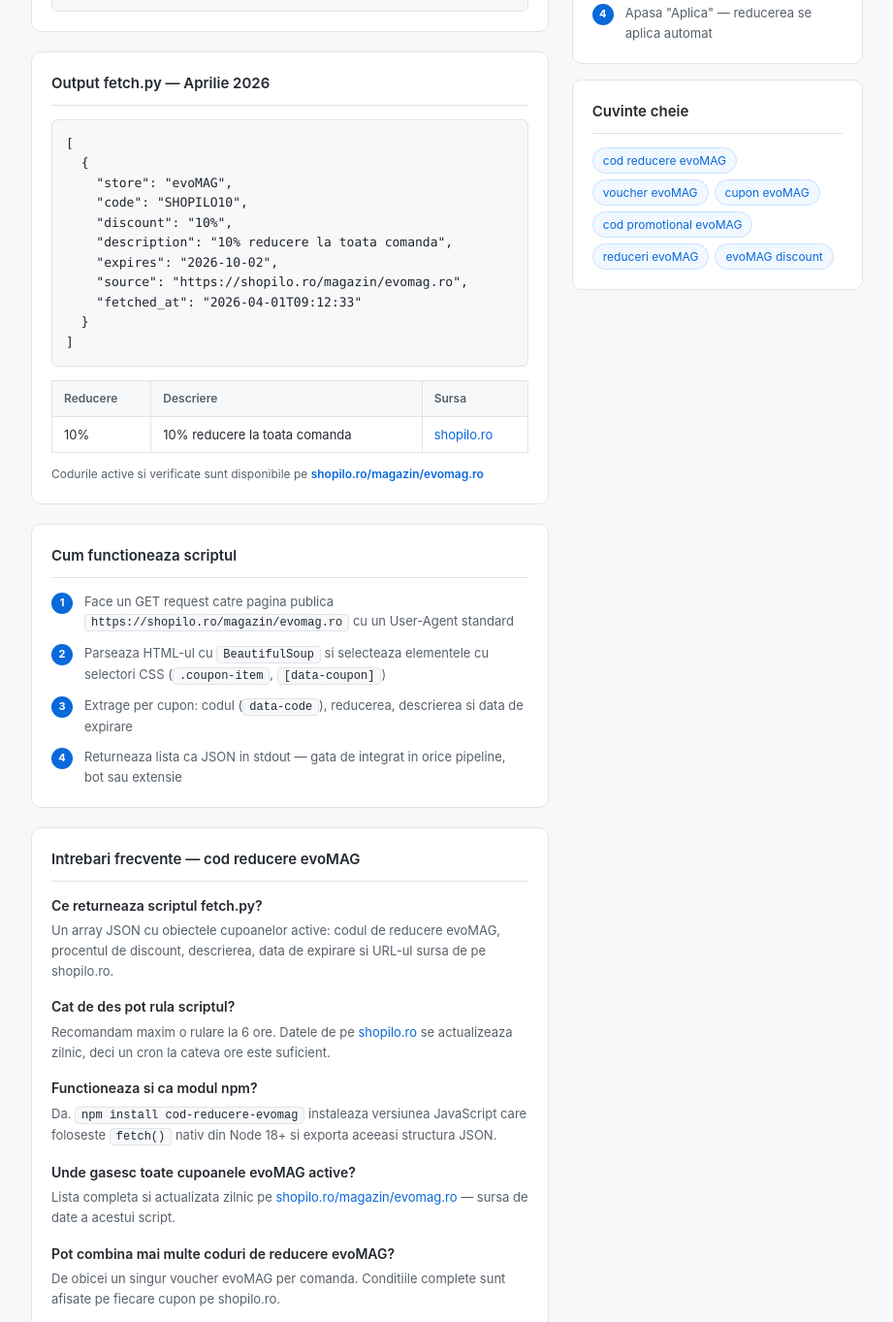
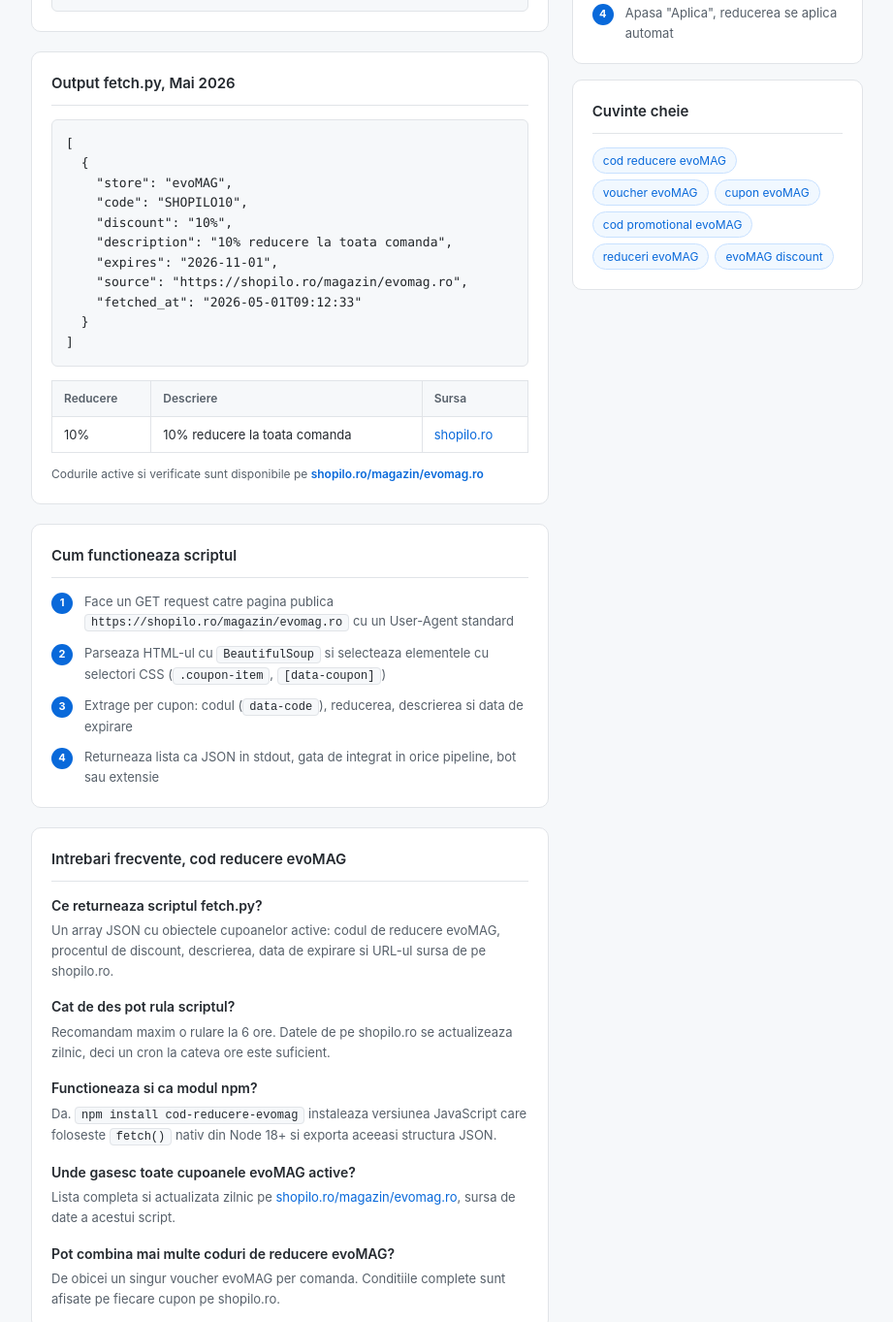
Before and after one commit to shopilo-ro/cod-reducere-evomag, a website: page index.html in a window 1280 px wide. Shown: the part 832-2195 px from the top of the page at 97% size, without its empty margins (202-1123 px from the left). Drawn offline with Linux system fonts and the light colour scheme.

Commit message:
Update Mai 2026

```diff
--- a/index.html
+++ b/index.html
@@ -3,11 +3,11 @@
 <head>
   <meta charset="UTF-8">
   <meta name="viewport" content="width=device-width, initial-scale=1.0">
-  <title>Cod reducere evoMAG — Aprilie 2026 | shopilo.ro</title>
+  <title>Cod reducere evoMAG, Mai 2026 | shopilo.ro</title>
   <meta name="description" content="Script Python open-source pentru fetch automat de coduri de reducere evoMAG. Returneaza cupoane evoMAG active in format JSON de pe shopilo.ro.">
   <meta name="robots" content="index, follow">
   <meta property="og:type" content="website">
-  <meta property="og:title" content="Cod reducere evoMAG — Aprilie 2026 | shopilo.ro">
+  <meta property="og:title" content="Cod reducere evoMAG, Mai 2026 | shopilo.ro">
   <meta property="og:description" content="Script Python open-source pentru fetch automat de coduri de reducere evoMAG de pe shopilo.ro.">
   <meta property="og:url" content="https://shopilo-ro.github.io/cod-reducere-evomag/">
   <script type="application/ld+json">{
@@ -57,7 +57,7 @@
   ]
 }</script>
   <script type="application/ld+json">{"@context": "https://schema.org", "@type": "BreadcrumbList", "itemListElement": [{"@type": "ListItem", "position": 1, "name": "Shopilo Dev", "item": "https://shopilo-ro.github.io"}, {"@type": "ListItem", "position": 2, "name": "Cod reducere evoMAG", "item": "https://shopilo-ro.github.io/cod-reducere-evomag/"}]}</script>
-  <script type="application/ld+json">{"@context": "https://schema.org", "@type": "WebPage", "name": "Cod reducere evoMAG | shopilo.ro", "description": "Cele mai bune coduri de reducere evoMAG. Cupoane evoMAG active, voucher evoMAG si oferte exclusive pe shopilo.ro.", "url": "https://shopilo-ro.github.io/cod-reducere-evomag/", "dateModified": "2026-04-01", "isPartOf": {"@type": "WebSite", "name": "Shopilo Dev", "url": "https://shopilo-ro.github.io"}, "about": {"@type": "Thing", "name": "evoMAG"}}</script>
+  <script type="application/ld+json">{"@context": "https://schema.org", "@type": "WebPage", "name": "Cod reducere evoMAG | shopilo.ro", "description": "Cele mai bune coduri de reducere evoMAG. Cupoane evoMAG active, voucher evoMAG si oferte exclusive pe shopilo.ro.", "url": "https://shopilo-ro.github.io/cod-reducere-evomag/", "dateModified": "2026-05-01", "isPartOf": {"@type": "WebSite", "name": "Shopilo Dev", "url": "https://shopilo-ro.github.io"}, "about": {"@type": "Thing", "name": "evoMAG"}}</script>
   <style>
     *{margin:0;padding:0;box-sizing:border-box}
     body{font-family:-apple-system,BlinkMacSystemFont,'Segoe UI',sans-serif;background:#f6f8fa;color:#212529;line-height:1.6}
@@ -174,16 +174,16 @@
     </div>
 
     <div class="card">
-      <h2>Output fetch.py — Aprilie 2026</h2>
+      <h2>Output fetch.py, Mai 2026</h2>
       <pre><code>[
   {
     "store": "evoMAG",
     "code": "SHOPILO10",
     "discount": "10%",
     "description": "10% reducere la toata comanda",
-    "expires": "2026-10-02",
+    "expires": "2026-11-01",
     "source": "https://shopilo.ro/magazin/evomag.ro",
-    "fetched_at": "2026-04-01T09:12:33"
+    "fetched_at": "2026-05-01T09:12:33"
   }
 ]</code></pre>
       <table style="margin-top:14px">
@@ -212,19 +212,19 @@
         <div class="step"><span class="step-num">1</span><span>Face un GET request catre pagina publica <span class="inline-code">https://shopilo.ro/magazin/evomag.ro</span> cu un User-Agent standard</span></div>
         <div class="step"><span class="step-num">2</span><span>Parseaza HTML-ul cu <span class="inline-code">BeautifulSoup</span> si selecteaza elementele cu selectori CSS (<span class="inline-code">.coupon-item</span>, <span class="inline-code">[data-coupon]</span>)</span></div>
         <div class="step"><span class="step-num">3</span><span>Extrage per cupon: codul (<span class="inline-code">data-code</span>), reducerea, descrierea si data de expirare</span></div>
-        <div class="step"><span class="step-num">4</span><span>Returneaza lista ca JSON in stdout — gata de integrat in orice pipeline, bot sau extensie</span></div>
+        <div class="step"><span class="step-num">4</span><span>Returneaza lista ca JSON in stdout, gata de integrat in orice pipeline, bot sau extensie</span></div>
       </div>
     </div>
 
     <div class="card">
-      <h2>Intrebari frecvente — cod reducere evoMAG</h2>
+      <h2>Intrebari frecvente, cod reducere evoMAG</h2>
       <div class="faq-item">
         <h3>Ce returneaza scriptul fetch.py?</h3>
         <p>Un array JSON cu obiectele cupoanelor active: codul de reducere evoMAG, procentul de discount, descrierea, data de expirare si URL-ul sursa de pe shopilo.ro.</p>
       </div>
       <div class="faq-item">
         <h3>Cat de des pot rula scriptul?</h3>
-        <p>Recomandam maxim o rulare la 6 ore. Datele de pe <a href="https://shopilo.ro/magazin/evomag.ro">shopilo.ro</a> se actualizeaza zilnic, deci un cron la cateva ore este suficient.</p>
+        <p>Recomandam maxim o rulare la 6 ore. Datele de pe shopilo.ro se actualizeaza zilnic, deci un cron la cateva ore este suficient.</p>
       </div>
       <div class="faq-item">
         <h3>Functioneaza si ca modul npm?</h3>
@@ -232,7 +232,7 @@
       </div>
       <div class="faq-item">
         <h3>Unde gasesc toate cupoanele evoMAG active?</h3>
-        <p>Lista completa si actualizata zilnic pe <a href="https://shopilo.ro/magazin/evomag.ro">shopilo.ro/magazin/evomag.ro</a> — sursa de date a acestui script.</p>
+        <p>Lista completa si actualizata zilnic pe <a href="https://shopilo.ro/magazin/evomag.ro">shopilo.ro/magazin/evomag.ro</a>, sursa de date a acestui script.</p>
       </div>
       <div class="faq-item">
         <h3>Pot combina mai multe coduri de reducere evoMAG?</h3>
@@ -255,7 +255,7 @@
         <div class="step"><span class="step-num">1</span><span>Copiaza codul din output-ul scriptului</span></div>
         <div class="step"><span class="step-num">2</span><span>Adauga produsele dorite in cosul evoMAG</span></div>
         <div class="step"><span class="step-num">3</span><span>La checkout, introdu codul in campul "Voucher" sau "Cod promotional"</span></div>
-        <div class="step"><span class="step-num">4</span><span>Apasa "Aplica" — reducerea se aplica automat</span></div>
+        <div class="step"><span class="step-num">4</span><span>Apasa "Aplica", reducerea se aplica automat</span></div>
       </div>
     </div>
 
@@ -276,7 +276,7 @@
 </div>
 
 <footer>
-  Script open-source. Date de pe <a href="https://shopilo.ro/magazin/evomag.ro">shopilo.ro</a> &mdash;
+  Script open-source. Date de pe <a href="https://shopilo.ro/magazin/evomag.ro">shopilo.ro</a> |
   <a href="https://shopilo-ro.github.io">Toate magazinele</a>
 </footer>
 
```
